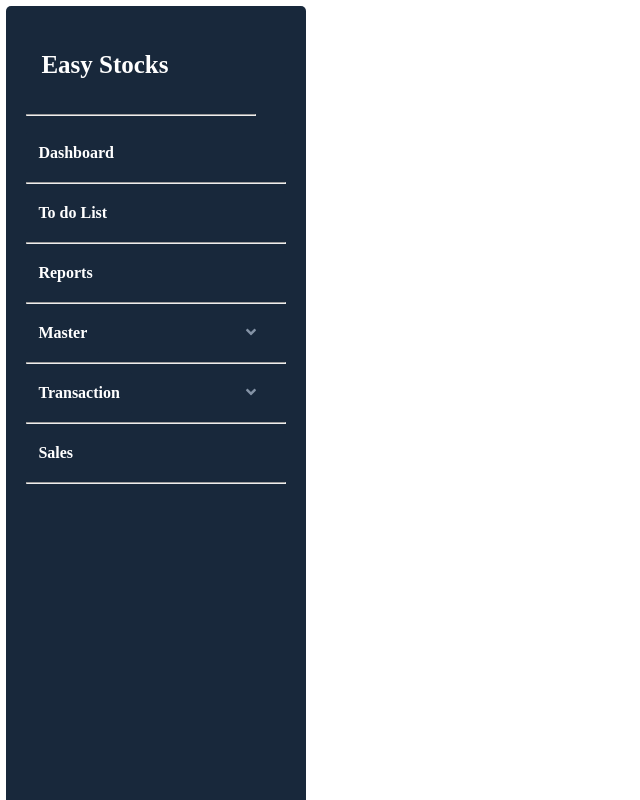
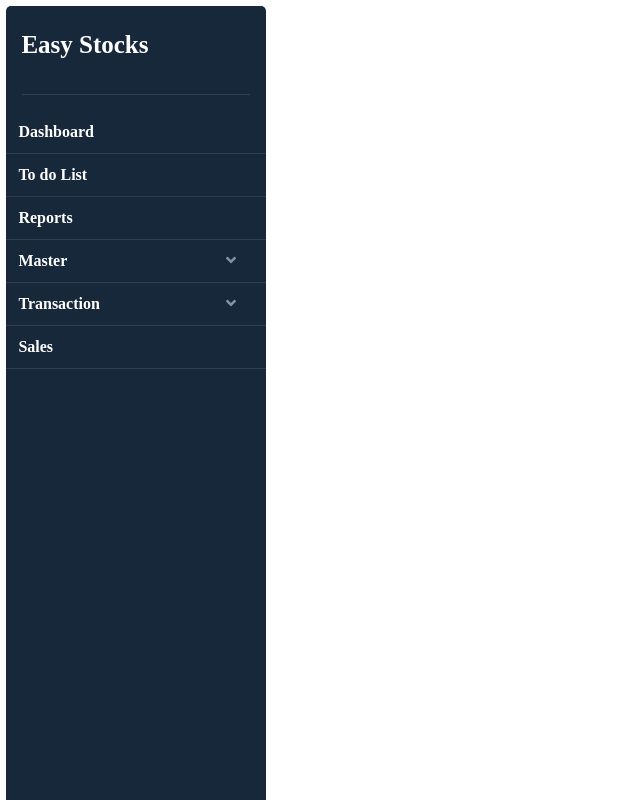
Before and after one commit to YMunasinghe/Stock-control-project-angular, an Angular app: page /sideNavBar in a window 1280 px wide. Shown: the whole page, without its empty margins (0-640 px from the left). Built offline with nearby package versions, Linux system fonts and the light colour scheme.

Commit message:
Update side-nav-bar.component.css

```diff
--- a/src/app/components/side-nav-bar/side-nav-bar.component.css
+++ b/src/app/components/side-nav-bar/side-nav-bar.component.css
@@ -3,9 +3,7 @@
   width: 260px;
   background-color: #18283b;
   color: #fff;
-
-  padding: 20px;
-
+  padding: 0;
   /*padding: 20px;*/
   position: fixed;    /* Fixed Sidebar (stay in place on scroll and position relative to viewport) */
   /*margin: 10px 10px 10px 10px;*/
@@ -79,13 +77,15 @@
   width: 0; /* Set the width of the scrollbar to 0 */
 }
 
-/*hr {*/
-/*  margin: 0;*/
-/*  position: relative;*/
-/*  width: 100%;*/
-/*  !*border: none;*!*/
-/*  border-top: solid 1px #2c3e50;*/
-/*}*/
+hr {
+  margin: 0;
+  position: relative;
+  width: 100%;
+  border: none;
+  height: 0;
+  border-top: solid 1px #2c3e50;
+  /*border-bottom: 0.01px;*/
+}
 
 .child-hr-style{
   /*margin: 0;*/
```
